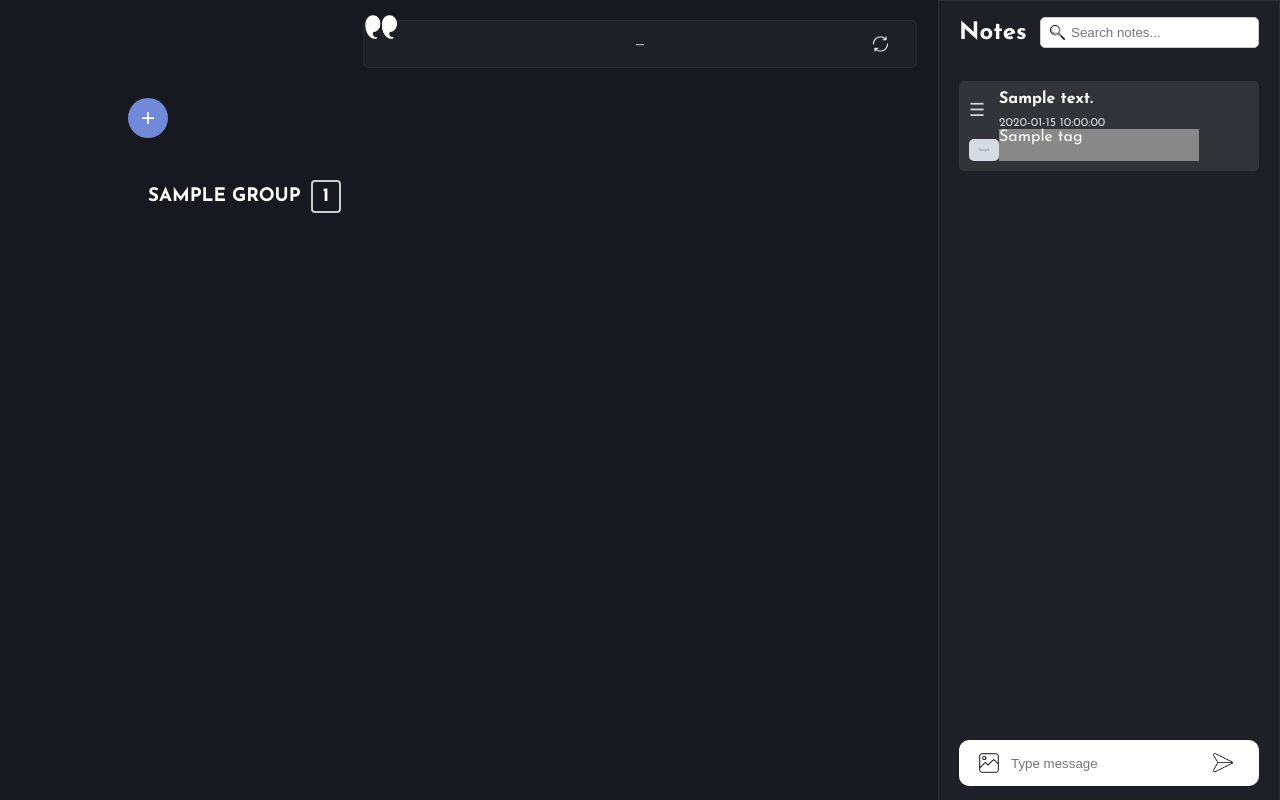
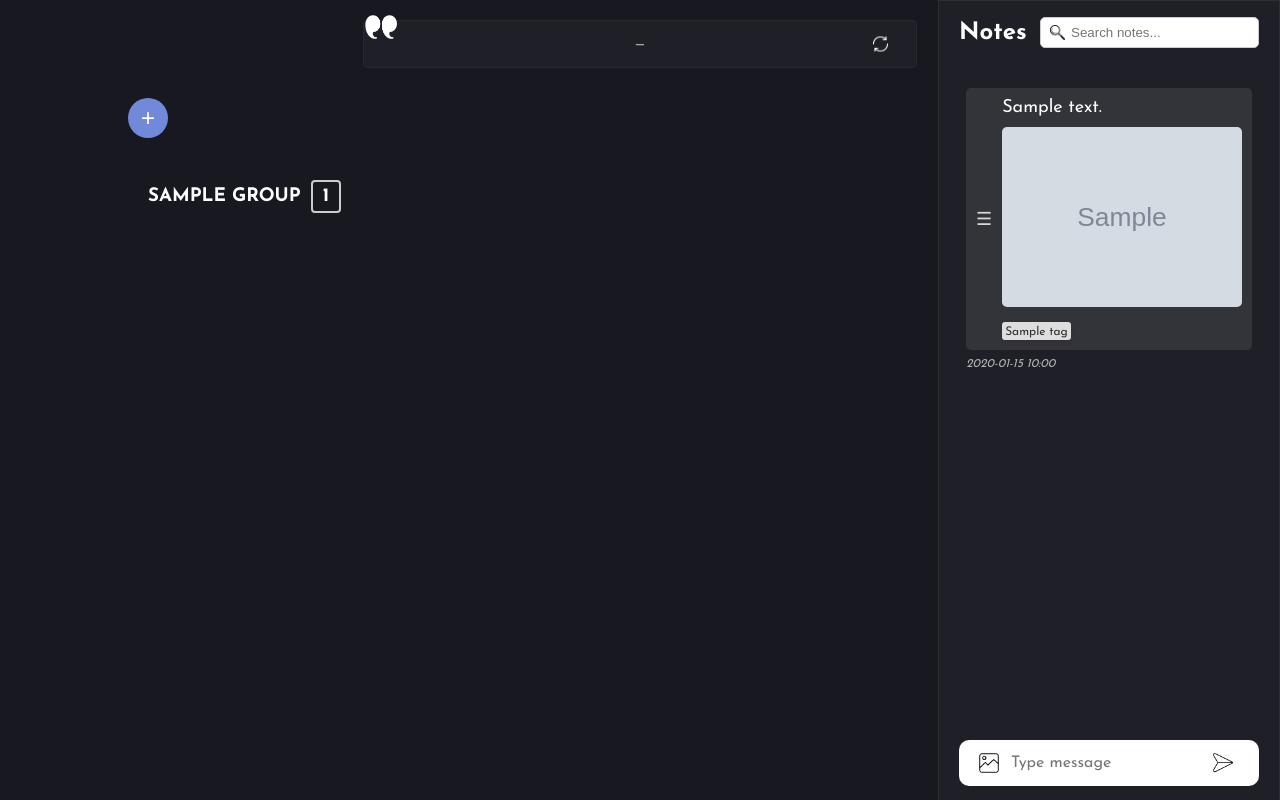
Before and after one commit to LaliRabaev/personal-task-manager, a Flask app: template templates/index.html in a window 1280 px wide. Run offline with Flask 3, Linux system fonts and the light colour scheme; the template is opened without the code that fills it: values that come from a table or form of the project are taken from there, others are empty; tables that the repository leaves empty hold one stand-in row (values such as "Sample post"); grey boxes marked "Sample" are stand-in pictures.

Commit message:
Fixing the notes section

```diff
--- a/app.py
+++ b/app.py
@@ -24,7 +24,7 @@ db.init_app(app)
 
 @app.route('/')
 def index():
-    notes = Notes.query.filter_by(status='active').all()
+    notes = Notes.query.filter_by(status='active').order_by(Notes.note_order).all()
     groups = TaskGroups.query.all()
     statuses = TaskStatuses.query.all()
     urgencies = TaskUrgency.query.all()
@@ -35,7 +35,6 @@ def index():
         task.effort = TaskEffort.query.get(task.effort_id)
         task.status = TaskStatuses.query.get(task.status_id)
     return render_template('index.html', notes=notes, groups=groups, tasks=tasks, statuses=statuses, urgencies=urgencies, efforts=efforts)
-
 
 @app.route('/add', methods=['POST'])
 def add_note():
@@ -114,13 +113,17 @@ def star_note(note_id):
 
 @app.route('/update_order', methods=['POST'])
 def update_order():
-    data = request.get_json()
-    for item in data['order']:
-        note = Notes.query.get(item['id'])
-        if note:
-            note.order = item['order']
-    db.session.commit()
-    return jsonify(success=True)
+    data = request.json
+    try:
+        for item in data['order']:
+            note = Notes.query.get(item['id'])
+            if note:
+                note.note_order = item['order']
+        db.session.commit()
+        return jsonify(success=True)
+    except Exception as e:
+        print(f"Error updating order: {e}")
+        return jsonify(success=False), 500
 
 @app.route('/random_quote')
 def random_quote():
--- a/static/css/styles.css
+++ b/static/css/styles.css
@@ -6,7 +6,7 @@
 
 body {
     font-family: 'Josefin Sans', sans-serif;
-    font-weight: 400; /* Regular */
+    font-weight: 400;
     background-color: #181820;
     color: #FFFFFF;
     margin: 0;
@@ -48,7 +48,7 @@ body {
     margin: 5px auto;
     line-height: 120%;
     font-style: italic;
-    font-weight: 700; /* Bold */
+    font-weight: 700;
     word-wrap: break-word;
     white-space: pre-wrap;
     max-width: 90%;
@@ -176,6 +176,10 @@ li:hover {
     outline: none;
     flex-grow: 1;
     width: 60%;
+    font-family: 'Josefin Sans', sans-serif;
+    font-weight: 400;
+    font-size: 16px;
+    color: #303030;
 }
 
 button {
@@ -189,7 +193,7 @@ button {
 .note_image {
     max-width: 100%;
     height: auto;
-margin-top: 10px;
+    margin: 10px auto;
     border-radius: 5px;
 }
 
@@ -220,11 +224,11 @@ border-radius: 5px;
 
 .selected-tag {
     display: inline-block;
-    background-color: #f1f1f1;
-    color: #333;
+    background-color: rgba(241, 241, 241, 0.9);
+    color: #303030;
     padding: 5px 10px;
     margin: 4px;
-    border-radius: 12px;
+    border-radius: 3px;
     font-size: 14px;
     font-weight: 500;
     box-shadow: 0px 2px 4px rgba(0,0,0,0.1);
@@ -323,32 +327,61 @@ cursor: pointer;
 }
 
 .note_item {
+    padding: 7px;
+}
+
+.note-background {
     word-wrap: break-word;
     white-space: pre-wrap;
     padding: 10px;
-    display: grid;
     justify-content: start;
     border-radius: 5px;
     background-color: rgba(168, 168, 168, 0.15);
-    margin-bottom: 10px;
-    grid-template-columns: 30px 200px;
-    grid-template-rows: auto;
-    grid-template-areas:
-    "order note-content"
-    "order note-date";
+    margin-bottom: 5px;
+    display: flex;
+    flex-direction: row;
+    justify-content: left;
+    align-items: center;
+}
+
+.note-content-and-tags {
+    display: flex;
+    flex-direction: column;
+    justify-content: left;
+}
+
+.tags-container {
+    display: flex;
+    flex-direction: row;
+    justify-content: left;
+}
+
+.tag-background {
+    background-color: rgba(241, 241, 241, 0.9);
+    border-radius: 3px;
+    padding: 1px 3px;
+    margin: 5px 10px 0 0;
+    text-align: center;
+    box-shadow: 0px 2px 4px rgba(0,0,0,0.1);
+}
+
+.note_tag {
+    color: #303030;
+    font-size: 12px;
 }
 
 .note_content {
-    font-size: 16px;
-    font-weight: bolder;
-    grid-area: note-content;
+    font-size: 18px;
+    font-weight: 400;
 }
 
 .note_date {
     font-size: 12px;
-    margin-top: 10px;
-    opacity: 0.8;
-    grid-area: note-date;
+    margin-top: 5px;
+    opacity: 65%;
+    font-family: 'Josefin Sans', sans-serif;
+    font-style: italic;
+    font-weight: 400;
 }
 
 .drag-handle {
@@ -435,11 +468,12 @@ cursor: pointer;
 }
 
 .task .title {
-    font-weight: bold;
+    font-weight: 500;
 }
 
 .task .description {
     font-size: 14px;
+    font-weight: 200;
     color: #FFFFFF;
     opacity: 70%;
     margin: 10px 10px 0 0;
--- a/static/js/scripts.js
+++ b/static/js/scripts.js
@@ -247,7 +247,7 @@ document.getElementById('notes-form').addEventListener('submit', function(event)
                     ${data.image_path ? `<img src="/${data.image_path}" alt="Note Image" class="note_image">` : ''}
                     <span class="note_content">${data.note_content}</span>
                     <span class="note_date">${data.created_at}</span>
-                    ${data.tags.map(tag => `<span class="note_tag" style="background-color: ${tag.color_hex}">${tag.name}</span>`).join('')}
+                    ${data.tags.map(tag => `<span class="note_tag">${tag.name}</span>`).join('')}
                 `;
                 noteElement.addEventListener('contextmenu', showContextMenu);
                 document.getElementById('notes-list').appendChild(noteElement);
@@ -348,6 +348,7 @@ function handleDragStart(event) {
     currentNote = event.target.closest('.note_item');
     event.dataTransfer.effectAllowed = 'move';
     event.dataTransfer.setData('text/html', currentNote.outerHTML);
+    currentNote.classList.add('dragging');
 }
 
 // Function to handle drag over
@@ -356,13 +357,20 @@ function handleDragOver(event) {
     event.dataTransfer.dropEffect = 'move';
     const targetNote = event.target.closest('.note_item');
     if (targetNote && targetNote !== currentNote) {
-        targetNote.parentNode.insertBefore(currentNote, targetNote.nextSibling);
+        const bounding = targetNote.getBoundingClientRect();
+        const offset = bounding.y + (bounding.height / 2);
+        if (event.clientY - offset > 0) {
+            targetNote.parentNode.insertBefore(currentNote, targetNote.nextSibling);
+        } else {
+            targetNote.parentNode.insertBefore(currentNote, targetNote);
+        }
     }
 }
 
 // Function to handle drop
 function handleDrop(event) {
     event.stopPropagation();
+    currentNote.classList.remove('dragging');
     const notesList = document.getElementById('notes-list');
     const updatedOrder = Array.from(notesList.children).map((note, index) => ({
         id: note.getAttribute('data-id'),
@@ -390,14 +398,12 @@ function handleDrop(event) {
 }
 
 // Attach drag and drop event listeners to notes
-function addNoteEventListeners(noteElement) {
-    noteElement.addEventListener('contextmenu', showContextMenu);
-    noteElement.setAttribute('draggable', true);
-    noteElement.addEventListener('dragstart', handleDragStart);
-    noteElement.addEventListener('dragover', handleDragOver);
-    noteElement.addEventListener('drop', handleDrop);
-    addNoteEventListeners(note);
-};
+document.querySelectorAll('.note_item').forEach(note => {
+    note.setAttribute('draggable', true);
+    note.addEventListener('dragstart', handleDragStart);
+    note.addEventListener('dragover', handleDragOver);
+    note.addEventListener('drop', handleDrop);
+});
 
 // Function to fetch and display a random quote
 function fetchRandomQuote() {
--- a/templates/index.html
+++ b/templates/index.html
@@ -6,7 +6,7 @@
     <title>Task Management App</title>
     <link rel="stylesheet" href="{{ url_for('static', filename='css/styles.css') }}">
     <link rel="stylesheet" href="https://cdnjs.cloudflare.com/ajax/libs/font-awesome/5.15.3/css/all.min.css">
-    <link href="https://fonts.googleapis.com/css2?family=Josefin+Sans:ital,wght@0,400;0,700;1,400;1,700&display=swap" rel="stylesheet">
+    <link href="https://fonts.googleapis.com/css2?family=Josefin+Sans:wght@100;200;300;400;500;600;700&display=swap" rel="stylesheet">
 </head>
 <body>
     <div class="container">
@@ -31,15 +31,21 @@
                 <ul id="notes-list">
                     {% for note in notes %}
                         <li class="note_item" data-id="{{ note.id }}" data-starred="{{ '1' if note.is_starred else '0' }}" oncontextmenu="showContextMenu(event)">
+                            <div class="note-background">
                                 <div class="drag-handle">☰</div>
+                                <div class="note-content-and-tags">
                                     <span class="note_content">{{ note.note_content }}</span>
-                            <span class="note_date">{{ note.created_at }}</span>
                                     {% if note.image_path %}
                                         <img src="{{ url_for('static', filename=note.image_path.replace('static/', '')) }}" alt="Note Image" class="note_image">
                                     {% endif %}
+                                    <div class="tags-container">
                                         {% for tag in note.tags %}
-                                <span class="note_tag" style="background-color: {{ tag.color_hex }}">{{ tag.name }}</span>
+                                            <div class="tag-background"><span class="note_tag">{{ tag.name }}</span></div>
                                         {% endfor %}
+                                    </div>
+                                </div>
+                            </div>
+                            <span class="note_date">{{ note.created_at.strftime('%Y-%m-%d %H:%M') }}</span>
                         </li>
                     {% endfor %}
                 </ul>
```
Lines whose indentation alone changed are shown as unchanged.
